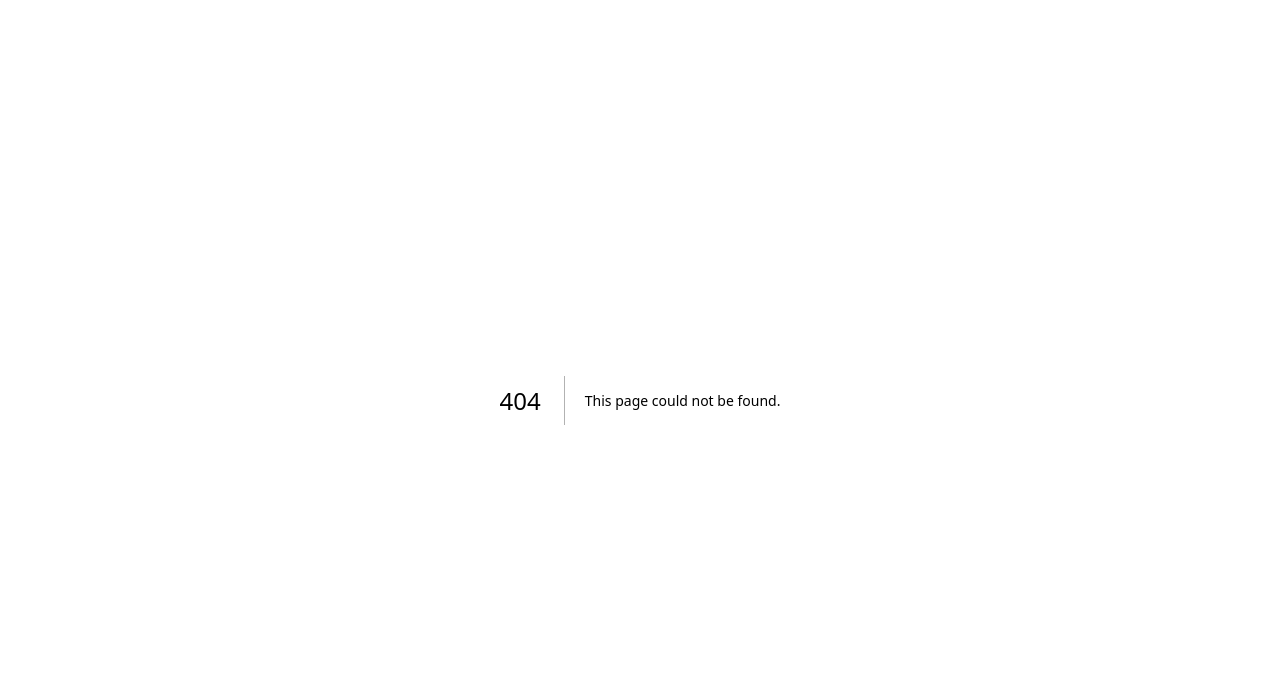
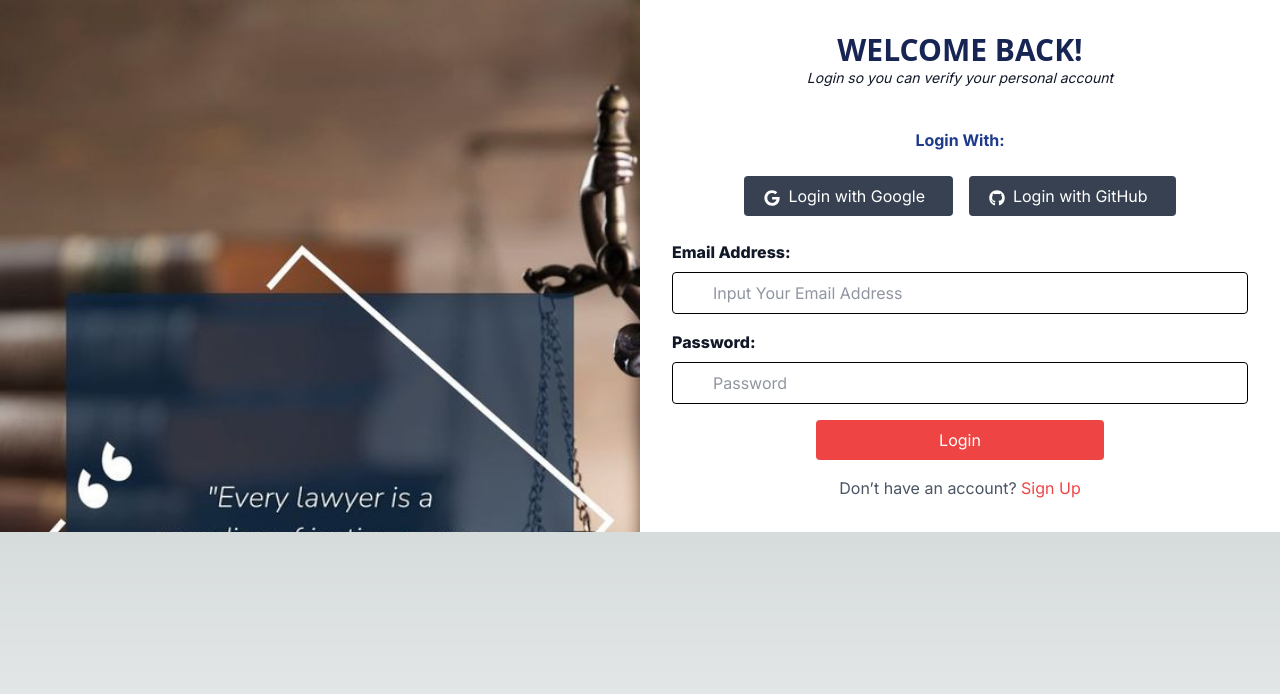
Before and after one commit to Project-legalease/legalease-client, a Next.js app: page /Login in a window 1280 px wide. Before the commit this address had no page. Shown: the top 694 px of the page. Built offline with nearby package versions, Linux system fonts and the light colour scheme.

Commit message:
SignUp and Login Page

```diff
--- /dev/null
+++ b/app/Login/page.tsx
@@ -0,0 +1,99 @@
+"use client";
+
+import Link from "next/link";
+import React, { useState } from "react";
+import { FaGoogle, FaGithub } from "react-icons/fa";
+
+const CustomButton = ({ href, children, className }: any) => (
+  <Link href={href}>
+    <button className={`bg-blue-500 text-white py-2 px-4 rounded ${className}`}>{children}</button>
+  </Link>
+);
+
+function Login() {
+  const [formData, setFormData] = useState({
+    email: "",
+    password: "",
+  });
+
+  const handleChange = (event: any) => {
+    setFormData({
+      ...formData,
+      [event.target.name]: event.target.value,
+    });
+  };
+
+  const handleSubmit = (event: any) => {
+    event.preventDefault();
+    console.log("Form submitted:", formData);
+  };
+
+  return (
+    <div className="flex h-full">
+      <div className="w-1/2 bg-white-cover bg-center">
+        <div className="w-full h-full bg-no-repeat bg-cover" style={{ backgroundImage: `url('/assets/SignupBackground.jpg')` }}></div>
+      </div>
+
+      <div className="w-1/2 p-8 bg-white">
+        <h2 className="text-3xl font-extrabold text-center text-blue-950 font-sans">WELCOME BACK!</h2>
+        <p className="mt-0 text-center text-gray-900 italic font-normal text-sm">Login so you can verify your personal account</p>
+        <h3 className="text-center font-bold text-blue-900 mt-10">Login With:</h3>
+
+        <div className="flex justify-center mt-6">
+          <CustomButton href="/auth/google" className="px-5 py-1.5 mx-2 text-white bg-gray-700 rounded hover:bg-gray-700">
+            <FaGoogle className="inline mr-2" />
+            <span className="mr-2">Login with Google</span>
+          </CustomButton>
+
+          <CustomButton href="/auth/google" className="px-5 py-1.5 mx-2 text-white bg-gray-700 rounded hover:bg-gray-700">
+            <FaGithub className="inline mr-2" />
+            <span className="mr-2">Login with GitHub</span>
+          </CustomButton>
+        </div>
+
+        <form className="mt-6 flex flex-col justify-center" onSubmit={handleSubmit}>
+          <div className="flex flex-col mb-4">
+            <label className="mb-2 font-extrabold text-gray-900" htmlFor="email">
+              Email Address:
+            </label>
+            <input
+              className="px-10 py-2 border rounded border-solid border-black placeholder-gray-500 placeholder-opacity-75"
+              type="email"
+              id="email"
+              placeholder="Input Your Email Address"
+              required
+              value={formData.email}
+              onChange={handleChange}
+            />
+          </div>
+
+          <div className="flex flex-col mb-4">
+            <label className="mb-2 font-extrabold text-gray-900" htmlFor="password">
+              Password:
+            </label>
+            <input
+              className="px-10 py-2 border rounded border-solid border-black placeholder-gray-500 placeholder-opacity-75"
+              type="password"
+              id="password"
+              placeholder="Password"
+              required
+              value={formData.password}
+              onChange={handleChange}
+            />
+          </div>
+
+          <button className="w-1/2 px-4 py-2 text-white bg-red-500 rounded hover:red-600 m-auto">Login</button>
+        </form>
+
+        <p className="mt-4 text-center text-gray-600 pb-0">
+          Don’t have an account?{" "}
+          <a href="#" className="text-red-500">
+            Sign Up
+          </a>
+        </p>
+      </div>
+    </div>
+  );
+}
+
+export default Login;
```
